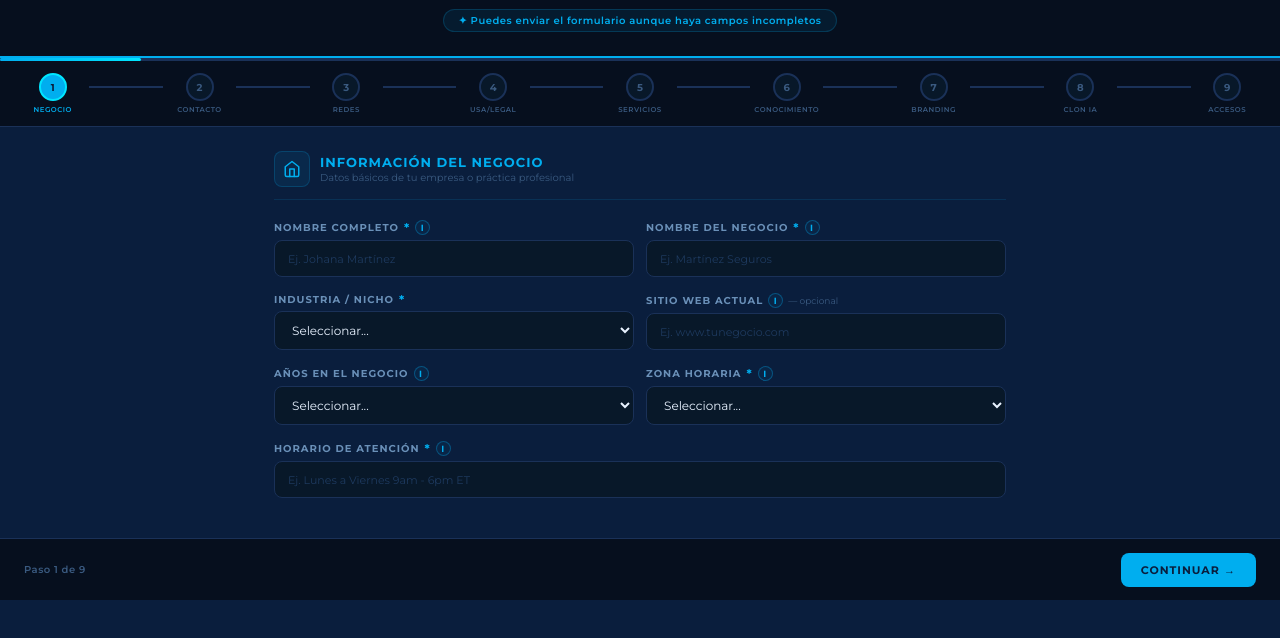
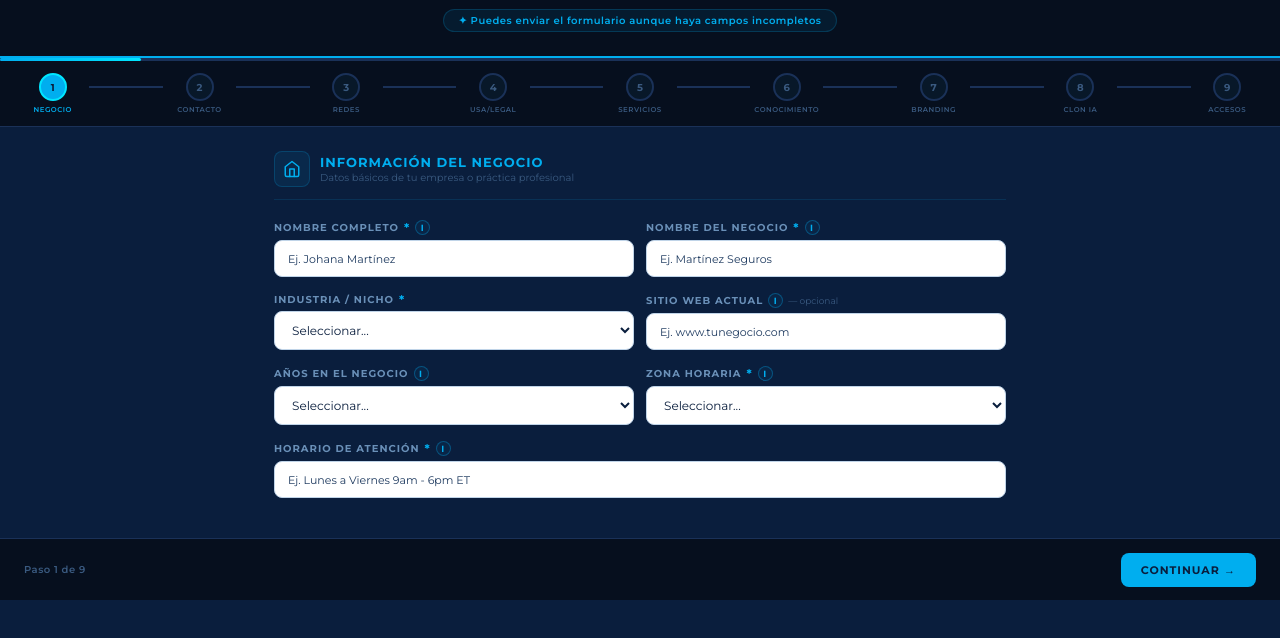
Before and after one commit to VantageGrowth/onboarding-form, a plain HTML site: page index.html in a window 1280 px wide. Shown: the part 132-770 px from the top of the page. Drawn offline with Linux system fonts and the light colour scheme.

Commit message:
style: inputs background #FFFFFF color #0A1E3D border #C0D4E8

```diff
--- a/index.html
+++ b/index.html
@@ -65,7 +65,7 @@ a{color:var(--bright);text-decoration:none}
 .f label .na-badge:hover{border-color:var(--dim);color:var(--muted)}
 .f label .na-badge.active{background:#E24B4A22;border-color:var(--red);color:var(--red)}
 
-.f input,.f select,.f textarea{width:100%;background:var(--mid);border:1px solid var(--border);border-radius:8px;padding:10px 13px;color:var(--text);font-family:'Montserrat',sans-serif;font-size:12px;font-weight:400;outline:none;transition:border-color .2s,box-shadow .2s}
+.f input,.f select,.f textarea{width:100%;background:#FFFFFF;border:1px solid #C0D4E8;border-radius:8px;padding:10px 13px;color:#0A1E3D;font-family:'Montserrat',sans-serif;font-size:12px;font-weight:400;outline:none;transition:border-color .2s,box-shadow .2s}
 .f input:focus,.f select:focus,.f textarea:focus{border-color:var(--cyan);box-shadow:0 0 0 3px #00AEEF1A}
 .f input.has-val{border-color:#00AEEF44}
 .f input.missing,.f select.missing,.f textarea.missing{border-color:var(--orange);background:#0F1E2A}
```
